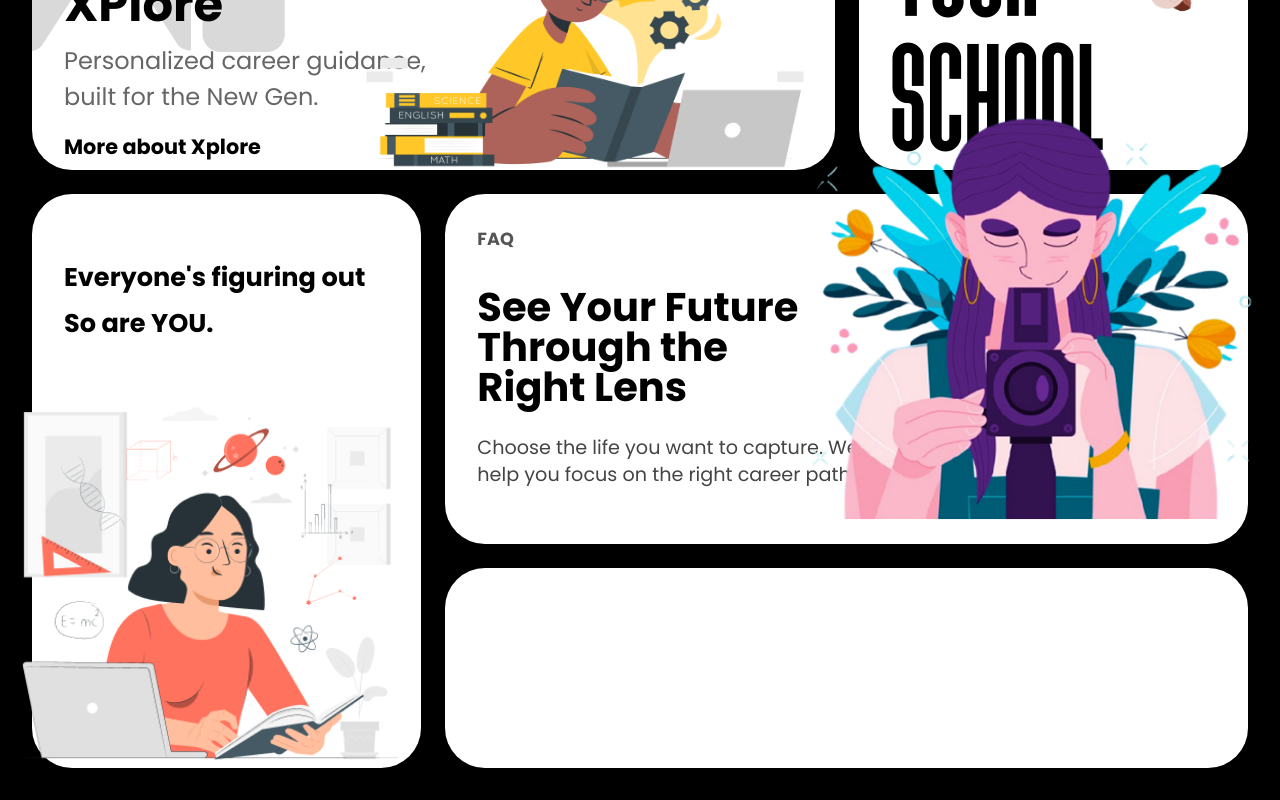
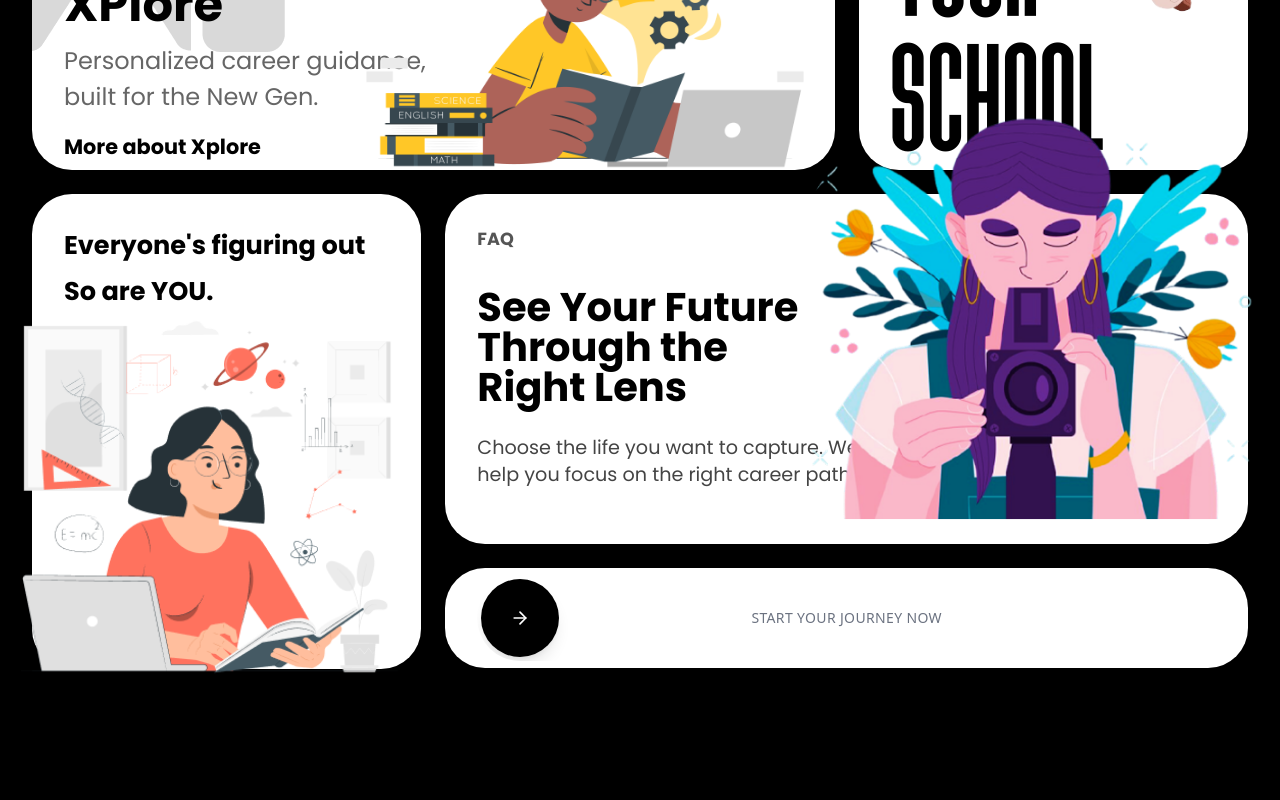
Before and after one commit to tapoban123/xplore-reimagined, a React (Vite) app in the folder xplore-react/: page / in a window 1280 px wide. Shown: the part 308-1108 px from the top of the page. Built offline with nearby package versions, Linux system fonts and the light colour scheme.

Commit message:
added draggable button

```diff
--- a/xplore-react/package.json
+++ b/xplore-react/package.json
@@ -11,6 +11,7 @@
   },
   "dependencies": {
     "@tailwindcss/vite": "^4.1.10",
+    "lucide-react": "^0.522.0",
     "react": "^19.1.0",
     "react-dom": "^19.1.0",
     "tailwindcss": "^4.1.10"
--- a/xplore-react/src/components/Hero.jsx
+++ b/xplore-react/src/components/Hero.jsx
@@ -1,4 +1,5 @@
 import React from 'react'
+import StartBtn from './StartBtn'
 
 const Hero = () => {
   return (
@@ -51,7 +52,9 @@ const Hero = () => {
                 </div>
               </div>
             </div>
-            <div className='card card-5 '></div>
+            <div className='card card-5 flex items-center'>
+              <StartBtn />
+            </div>
 
           </div>
         </section>
--- /dev/null
+++ b/xplore-react/src/components/StartBtn.jsx
@@ -0,0 +1,171 @@
+import React, { useState, useRef, useEffect } from 'react';
+
+const StartBtn = () => {
+  const [isDragging, setIsDragging] = useState(false);
+  const [dragProgress, setDragProgress] = useState(0);
+  const [isCompleted, setIsCompleted] = useState(false);
+  const containerRef = useRef(null);
+  const sliderRef = useRef(null);
+
+  const handleMouseDown = (e) => {
+    if (isCompleted) return;
+    setIsDragging(true);
+    e.preventDefault();
+  };
+
+  const handleMouseMove = (e) => {
+    if (!isDragging || isCompleted || !containerRef.current) return;
+
+    const containerRect = containerRef.current.getBoundingClientRect();
+    const sliderWidth = 80;
+    const maxDrag = containerRect.width - sliderWidth;
+
+    let newX = e.clientX - containerRect.left - sliderWidth / 2;
+    newX = Math.max(0, Math.min(newX, maxDrag));
+
+    const progress = newX / maxDrag;
+    setDragProgress(progress);
+
+    if (progress > 0.8) {
+      setIsCompleted(true);
+      setIsDragging(false);
+      setDragProgress(1);
+    }
+  };
+
+  const handleMouseUp = () => {
+    if (!isCompleted) {
+      setDragProgress(0);
+    }
+    setIsDragging(false);
+  };
+
+  const handleTouchStart = (e) => {
+    if (isCompleted) return;
+    setIsDragging(true);
+    e.preventDefault();
+  };
+
+  const handleTouchMove = (e) => {
+    if (!isDragging || isCompleted || !containerRef.current) return;
+
+    const touch = e.touches[0];
+    const containerRect = containerRef.current.getBoundingClientRect();
+    const sliderWidth = 80;
+    const maxDrag = containerRect.width - sliderWidth;
+
+    let newX = touch.clientX - containerRect.left - sliderWidth / 2;
+    newX = Math.max(0, Math.min(newX, maxDrag));
+
+    const progress = newX / maxDrag;
+    setDragProgress(progress);
+
+    if (progress > 0.8) {
+      setIsCompleted(true);
+      setIsDragging(false);
+      setDragProgress(1);
+    }
+  };
+
+  const handleTouchEnd = () => {
+    if (!isCompleted) {
+      setDragProgress(0);
+    }
+    setIsDragging(false);
+  };
+
+  useEffect(() => {
+    if (isDragging) {
+      document.addEventListener('mousemove', handleMouseMove);
+      document.addEventListener('mouseup', handleMouseUp);
+      document.addEventListener('touchmove', handleTouchMove, { passive: false });
+      document.addEventListener('touchend', handleTouchEnd);
+    }
+
+    return () => {
+      document.removeEventListener('mousemove', handleMouseMove);
+      document.removeEventListener('mouseup', handleMouseUp);
+      document.removeEventListener('touchmove', handleTouchMove);
+      document.removeEventListener('touchend', handleTouchEnd);
+    };
+  }, [isDragging]);
+
+  const maxDragDistance = containerRef.current ? containerRef.current.offsetWidth - 80 : 320;
+
+  // Arrow Right Icon Component
+  const ArrowRight = () => (
+    <svg width="20" height="20" viewBox="0 0 24 24" fill="none" stroke="currentColor" strokeWidth="2" strokeLinecap="round" strokeLinejoin="round">
+      <path d="M5 12h14"></path>
+      <path d="M12 5l7 7-7 7"></path>
+    </svg>
+  );
+
+  // Check Icon Component
+  const Check = () => (
+    <svg width="20" height="20" viewBox="0 0 24 24" fill="none" stroke="currentColor" strokeWidth="3" strokeLinecap="round" strokeLinejoin="round">
+      <path d="M20 6L9 17l-5-5"></path>
+    </svg>
+  );
+
+  return (
+    <div
+      ref={containerRef}
+      className="relative h-[86px] w-full rounded-full overflow-hidden cursor-pointer select-none transition-all duration-300"
+      style={{
+        backgroundColor: isCompleted ? '#20BC20' : '#ffffff'
+      }}
+    >
+      {/* Background fill effect */}
+      <div
+        className="absolute top-0 left-0 h-full rounded-full transition-all duration-200"
+        style={{
+          width: `${dragProgress * 100}%`,
+          backgroundColor: 'rgba(32, 188, 32, 0.2)',
+          opacity: dragProgress > 0 ? 1 : 0
+        }}
+      />
+
+      {/* Text */}
+      <div className="absolute inset-0 flex items-center justify-center">
+        <span
+          className="font-medium text-sm tracking-wide uppercase transition-all duration-200"
+          style={{
+            color: isCompleted ? '#ffffff' : '#6b7280',
+            opacity: 1 - (dragProgress * 0.3),
+            marginLeft: dragProgress > 0.3 ? `${dragProgress * 30}px` : '0px'
+          }}
+        >
+          {isCompleted ? 'THERE YOU GO' : 'START YOUR JOURNEY NOW'}
+        </span>
+      </div>
+
+      {/* Draggable slider circle */}
+      <div
+        ref={sliderRef}
+        className="absolute top-1 left-1 h-[78px] w-[78px] rounded-full flex items-center justify-center shadow-lg cursor-grab active:cursor-grabbing transition-all duration-200"
+        style={{
+          transform: `translateX(${dragProgress * maxDragDistance}px)`,
+          transition: isDragging ? 'none' : 'transform 0.3s ease',
+          backgroundColor: isCompleted ? '#20BC20' : '#000000'
+        }}
+        onMouseDown={handleMouseDown}
+        onTouchStart={handleTouchStart}
+      >
+        {/* Icon */}
+        <div className="flex items-center justify-center">
+          {isCompleted ? (
+            <div className="text-white">
+              <Check />
+            </div>
+          ) : (
+            <div className="text-white">
+              <ArrowRight />
+            </div>
+          )}
+        </div>
+      </div>
+    </div>
+  );
+};
+
+export default StartBtn;
--- a/xplore-react/src/index.css
+++ b/xplore-react/src/index.css
@@ -231,16 +231,13 @@
     position: relative;
     grid-column: span 4;
     grid-row: 2/4;
-    min-height: 500px;
+    max-height: 475px;
     padding: 2rem;
     display: flex;
     flex-direction: column;
     font-family: "Poppins", sans-serif;
 }
 
-.card3-content {
-    margin-top: 2rem;
-}
 
 .card3-content h3 {
     font-size: 1.6rem;
@@ -253,7 +250,7 @@
 
 .girl-reading {
     position: absolute;
-    top: 30%;
+    top:18%;
     left: -11px;
     z-index: 15;
     width: 400px;
@@ -268,7 +265,8 @@
 }
 
 .card-4 {
-    grid-column: span 8;
+      grid-column: 5 / 13;
+    grid-row: 2;
     height: 350px;
     padding: 2rem;
     position: relative;
@@ -316,6 +314,15 @@
 
 
 .card-5 {
-    grid-column: span 8;
+    grid-column: 5 / 13;
+    max-height: 100px;
+}
 
+
+
+.journey-text{
+    color: rgb(133, 74, 84);
+    font-weight: 400;
+    font-size: 105px;
+    font-family: 'Heathergreen', sans-serif;
 }
```
Also changed, not shown: 1 other file (tests, documents, lock files or other folders).
